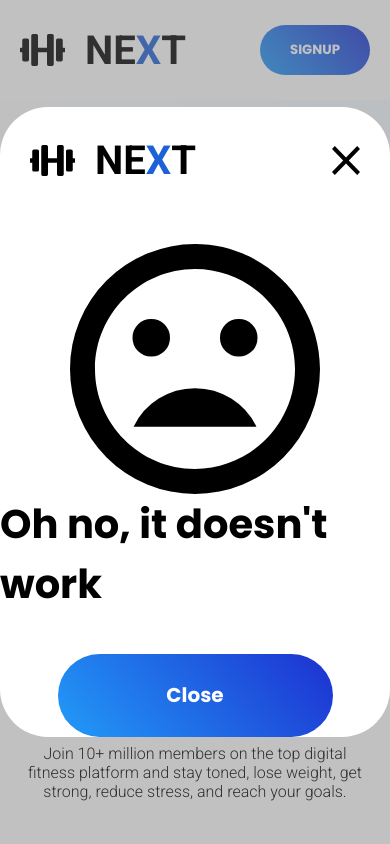
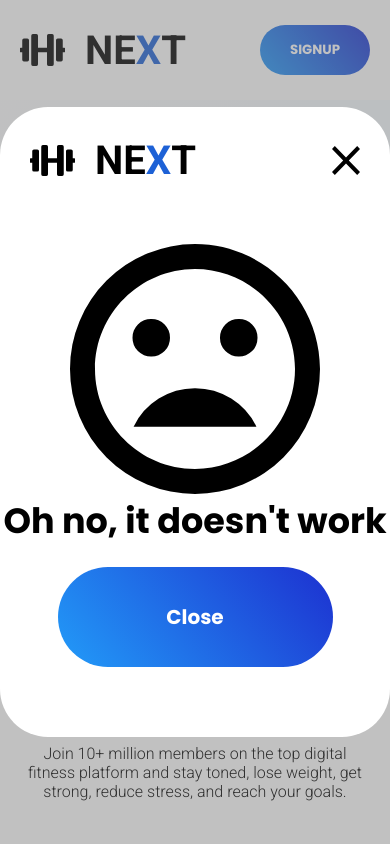
Before and after one commit to swandzel/fitness-app-landing, a React (Create React App) app: page / in a window 390 px wide. Both pictures are taken after a click on the button "SIGNUP". Shown: the top 844 px of the page. Built offline with nearby package versions, Linux system fonts and the light colour scheme.

Commit message:
modal respo fix

```diff
--- a/src/components/Modal/Modal.js
+++ b/src/components/Modal/Modal.js
@@ -32,7 +32,7 @@ const Modal = ({ toggleModal, setShowModal }) => {
       >
         <div className="modal--container">
           <div className="modal--navbar">
-            <div className="navbar--logo">
+            <div className="navbar--logo" style={{ cursor: "auto" }}>
               <img
                 src={Logo}
                 alt="Logo"
--- a/src/components/Modal/Modal.scss
+++ b/src/components/Modal/Modal.scss
@@ -7,6 +7,7 @@
   align-items: center;
   background-color: $overlay;
   width: 100%;
+  min-width: 330px;
   height: 100%;
   top: 0;
   left: 0;
@@ -21,6 +22,10 @@
     width: 768px;
     border-radius: 48px;
     height: 630px;
+
+    @media (max-width: 768px) {
+      width: 100%;
+    }
   }
 
   &--navbar {
@@ -36,6 +41,12 @@
     font-family: "Poppins", sans-serif;
     font-size: 40px;
     margin-bottom: 40px;
+    text-align: center;
+
+    @media (max-width: 500px) {
+      font-size: 35px;
+      margin-bottom: 20px;
+    }
   }
 
   &--close {
```
